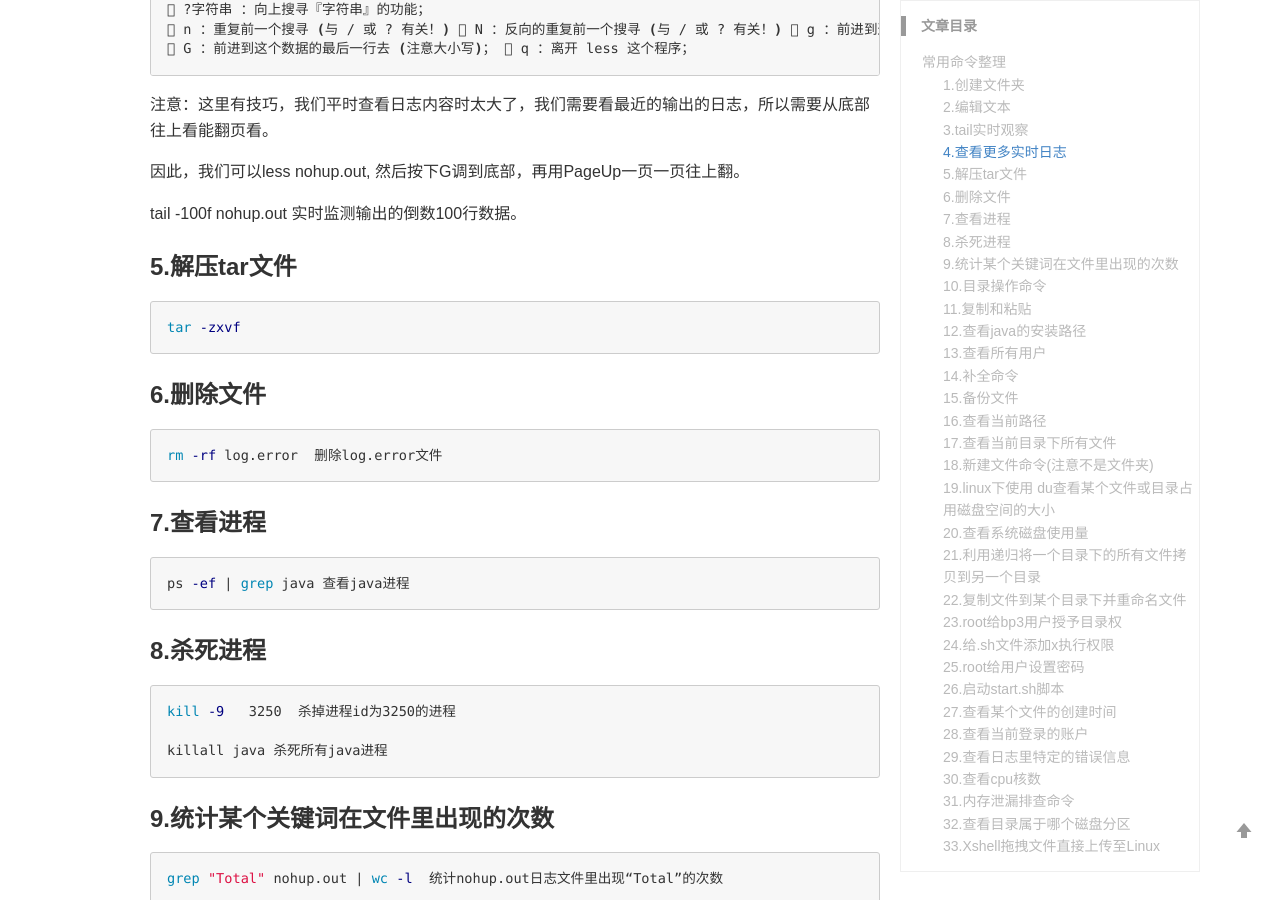
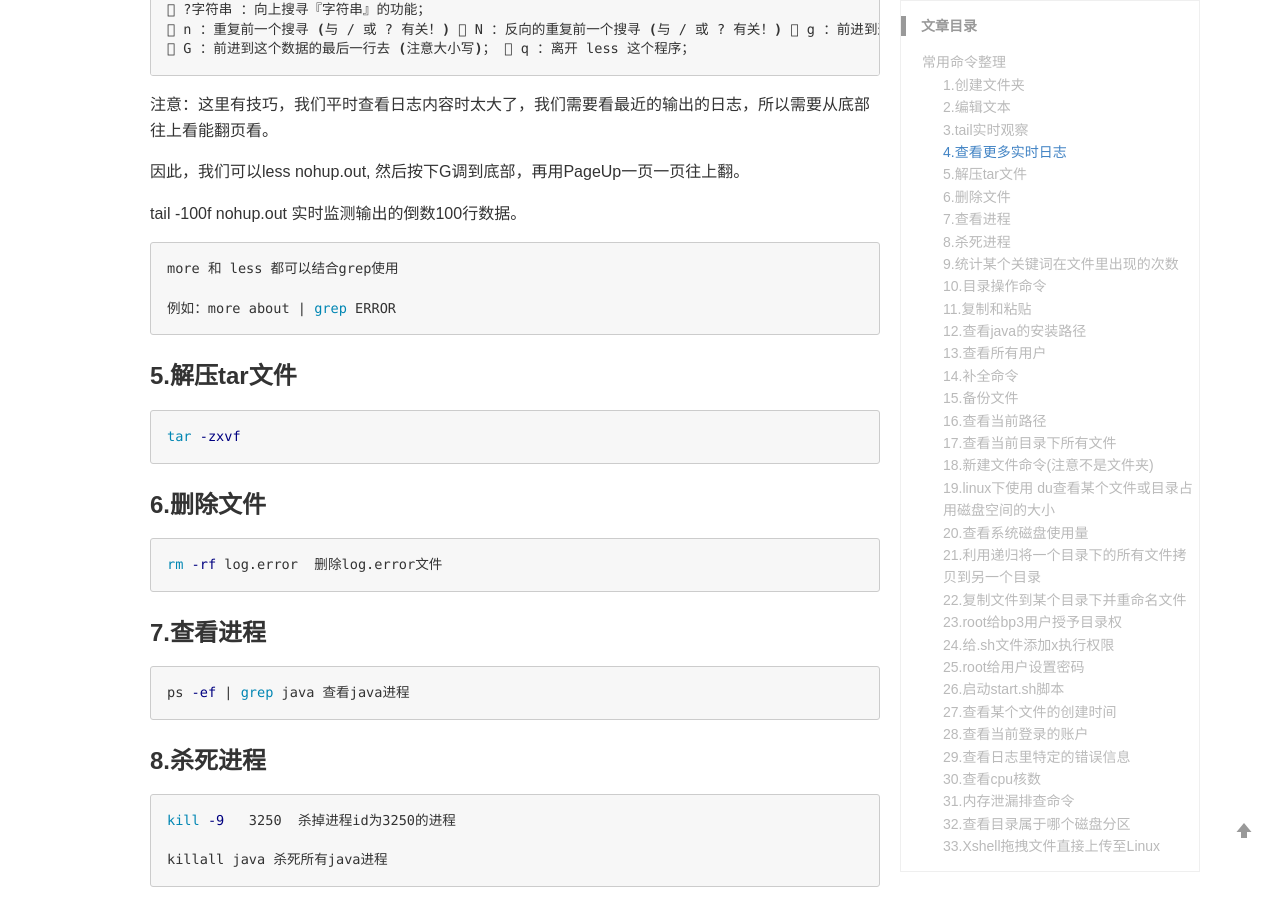
Before and after one commit to lizb0907/lizb0907.github.io, a Jekyll site: the page built from _posts/linux/2019-08-08-Linux.md, in a window 1280 px wide and 900 px high, scrolled down 2576 px. Built offline with Jekyll 4.4.1, drawn with Linux system fonts in a browser that asks for light colours; comment, search, counter and statistics services are not loaded.

Commit message:
update linux and skill-scope

````diff
--- a/_posts/linux/2019-08-08-Linux.md
+++ b/_posts/linux/2019-08-08-Linux.md
@@ -91,6 +91,13 @@ more about nohupt.out | grep Exception  根据搜索关键字查询完整日志
 因此，我们可以less nohup.out, 然后按下G调到底部，再用PageUp一页一页往上翻。
 
 tail -100f nohup.out 实时监测输出的倒数100行数据。
+
+
+```sh
+more 和 less 都可以结合grep使用
+
+例如：more about | grep ERROR
+```
 
 ### 5.解压tar文件
 
````
Also changed, not shown: _posts/mmo-game/2020-10-09-skill-scope.md (+5 -1 lines).
